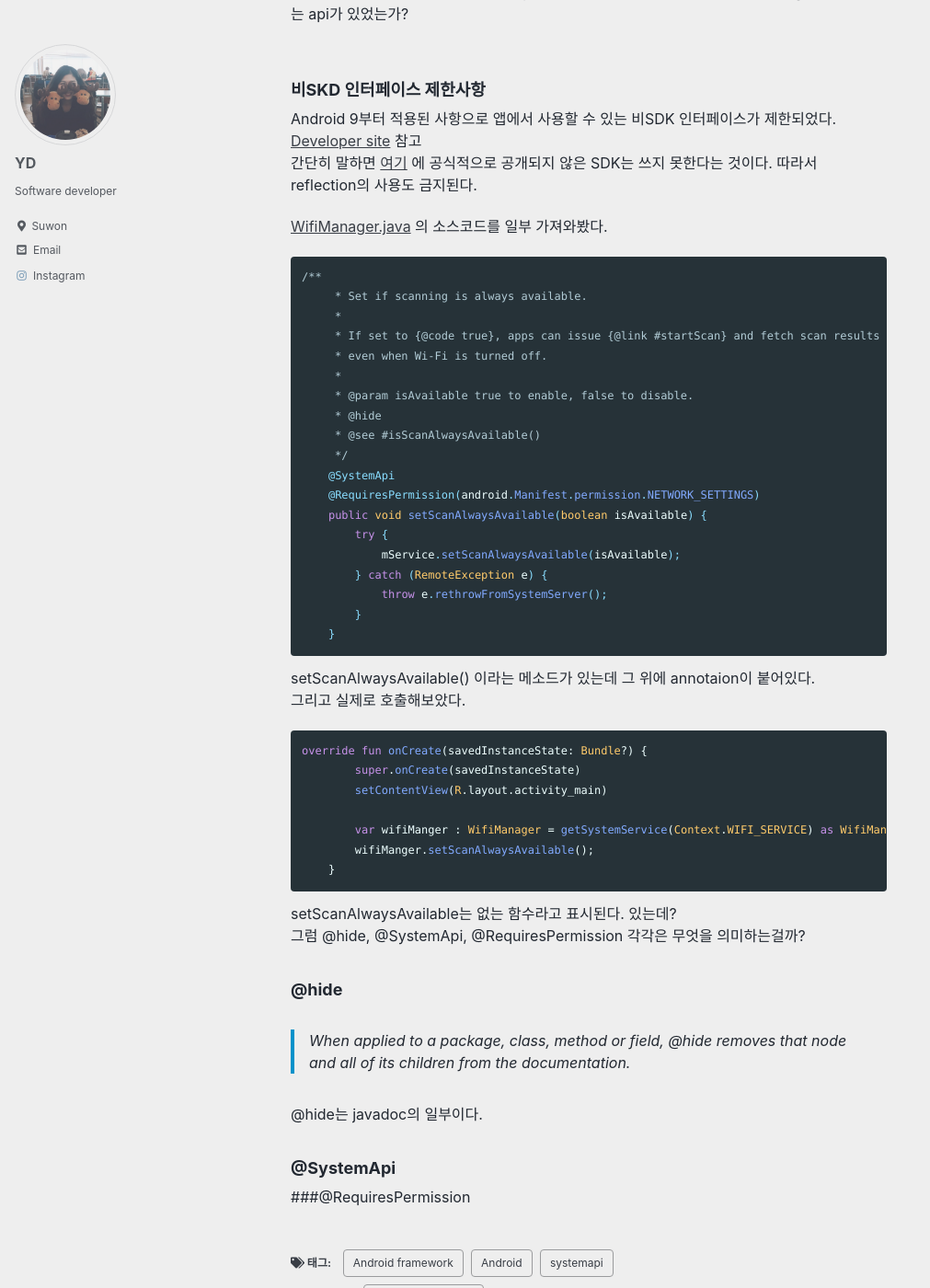
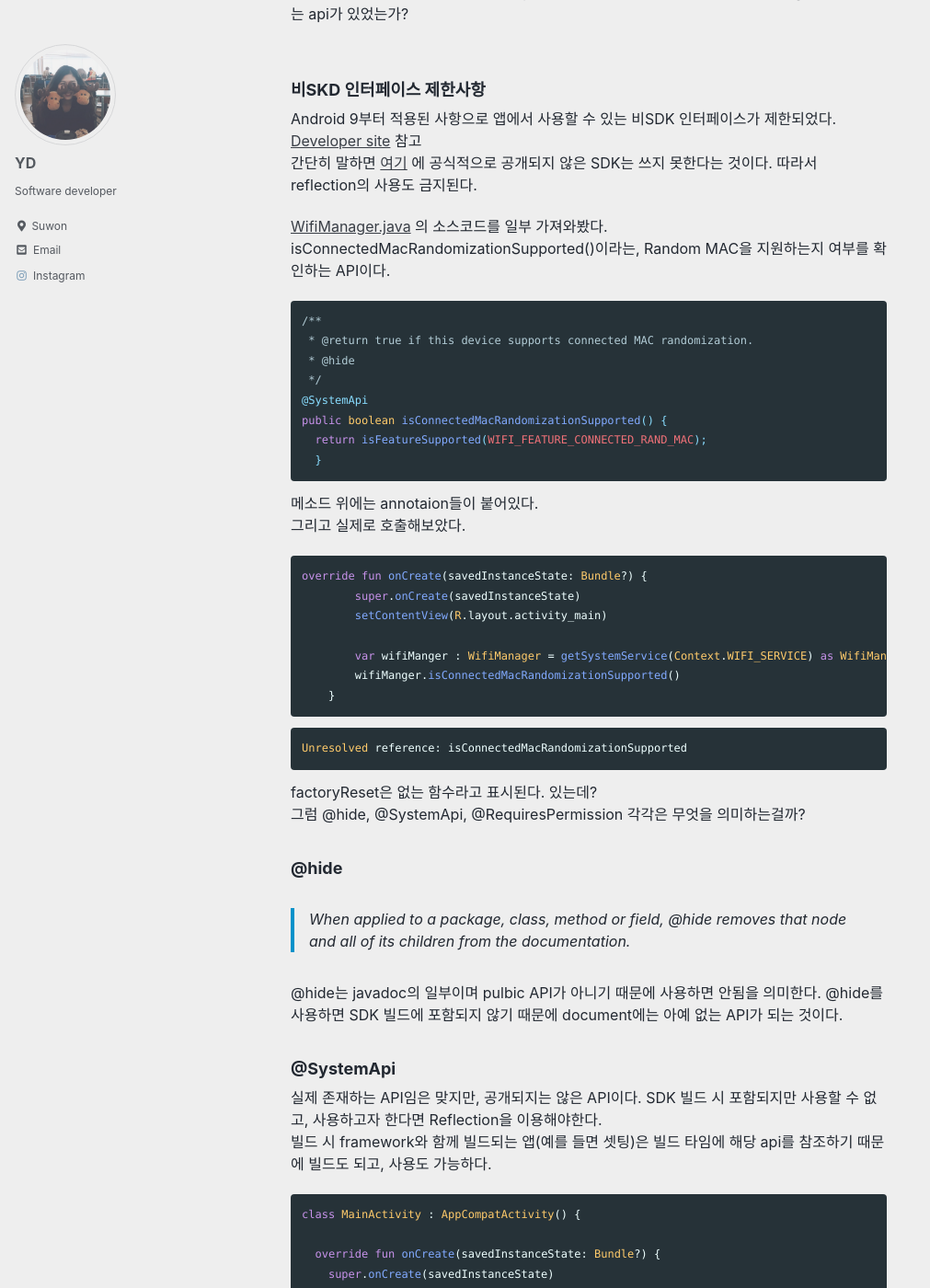
Before and after one commit to ydydydyc/ydydydy.github.io, a Jekyll site: the page built from _posts/2021/01/2021-01-20-what-is-system-api.md, in a window 1280 px wide and 1400 px high, scrolled down 470 px. Shown: the whole window at 92% size, without its empty margins (0-1011 px from the left). Built offline with Jekyll 4.4.1, drawn with Linux system fonts in a browser that asks for light colours; cached includes are drawn as plain includes; comment, search, counter and statistics services are not loaded; some of the changed text lies outside the part shown.

Commit message:
Update systemapi

````diff
--- a/_posts/2021/01/2021-01-20-what-is-system-api.md
+++ b/_posts/2021/01/2021-01-20-what-is-system-api.md
@@ -28,39 +28,33 @@ Android 9부터 적용된 사항으로 앱에서 사용할 수 있는 비SDK 인
 
 
 [WifiManager.java](https://android.googlesource.com/platform/frameworks/base/+/refs/heads/android11-release/wifi/java/android/net/wifi/WifiManager.java) 의 소스코드를 일부 가져와봤다.
+isConnectedMacRandomizationSupported()이라는, Random MAC을 지원하는지 여부를 확인하는 API이다.
 ```java
 /**
-     * Set if scanning is always available.
-     *
-     * If set to {@code true}, apps can issue {@link #startScan} and fetch scan results
-     * even when Wi-Fi is turned off.
-     *
-     * @param isAvailable true to enable, false to disable.
-     * @hide
-     * @see #isScanAlwaysAvailable()
-     */
-    @SystemApi
-    @RequiresPermission(android.Manifest.permission.NETWORK_SETTINGS)
-    public void setScanAlwaysAvailable(boolean isAvailable) {
-        try {
-            mService.setScanAlwaysAvailable(isAvailable);
-        } catch (RemoteException e) {
-            throw e.rethrowFromSystemServer();
-        }
-    }
-```
-setScanAlwaysAvailable() 이라는 메소드가 있는데 그 위에 annotaion이 붙어있다.
+ * @return true if this device supports connected MAC randomization.
+ * @hide
+ */
+@SystemApi
+public boolean isConnectedMacRandomizationSupported() {
+  return isFeatureSupported(WIFI_FEATURE_CONNECTED_RAND_MAC);
+  }
+ ```
+메소드 위에는 annotaion들이 붙어있다.
 그리고 실제로 호출해보았다.
 ```kotlin
 override fun onCreate(savedInstanceState: Bundle?) {
         super.onCreate(savedInstanceState)
         setContentView(R.layout.activity_main)
 
-        var wifiManger : WifiManager = getSystemService(Context.WIFI_SERVICE) as WifiManager;
-        wifiManger.setScanAlwaysAvailable();
+        var wifiManger : WifiManager = getSystemService(Context.WIFI_SERVICE) as WifiManager
+        wifiManger.isConnectedMacRandomizationSupported()
     }
 ```
-setScanAlwaysAvailable는 없는 함수라고 표시된다.
+
+```kotlin
+Unresolved reference: isConnectedMacRandomizationSupported
+```
+factoryReset은 없는 함수라고 표시된다.
 있는데?
 그럼 @hide, @SystemApi, @RequiresPermission
 각각은 무엇을 의미하는걸까?
@@ -69,7 +63,27 @@ setScanAlwaysAvailable는 없는 함수라고 표시된다.
 ### @hide
 >When applied to a package, class, method or field, @hide removes that node and all of its children from the documentation.
 
-@hide는 javadoc의 일부이다.
+@hide는 javadoc의 일부이며 pulbic API가 아니기 때문에 사용하면 안됨을 의미한다.
+@hide를 사용하면 SDK 빌드에 포함되지 않기 때문에 document에는 아예 없는 API가 되는 것이다.
+
 ### @SystemApi
+실제 존재하는 API임은 맞지만, 공개되지는 않은 API이다.
+SDK 빌드 시 포함되지만 사용할 수 없고, 사용하고자 한다면 Reflection을 이용해야한다.
+빌드 시 framework와 함께 빌드되는 앱(예를 들면 셋팅)은 빌드 타임에 해당 api를 참조하기 때문에 빌드도 되고, 사용도 가능하다.
 
-###@RequiresPermission
+```kotlin
+class MainActivity : AppCompatActivity() {
+
+  override fun onCreate(savedInstanceState: Bundle?) {
+    super.onCreate(savedInstanceState)
+    setContentView(R.layout.activity_main)
+
+    val wifiManger : WifiManager = getSystemService(WIFI_SERVICE) as WifiManager
+
+    //wifiManger.isConnectedMacRandomizationSupported();
+
+    val method = wifiManger::class.java.getDeclaredMethod("isConnectedMacRandomizationSupported")
+    print(method.invoke(wifiManger))
+  }
+}
+```
````
